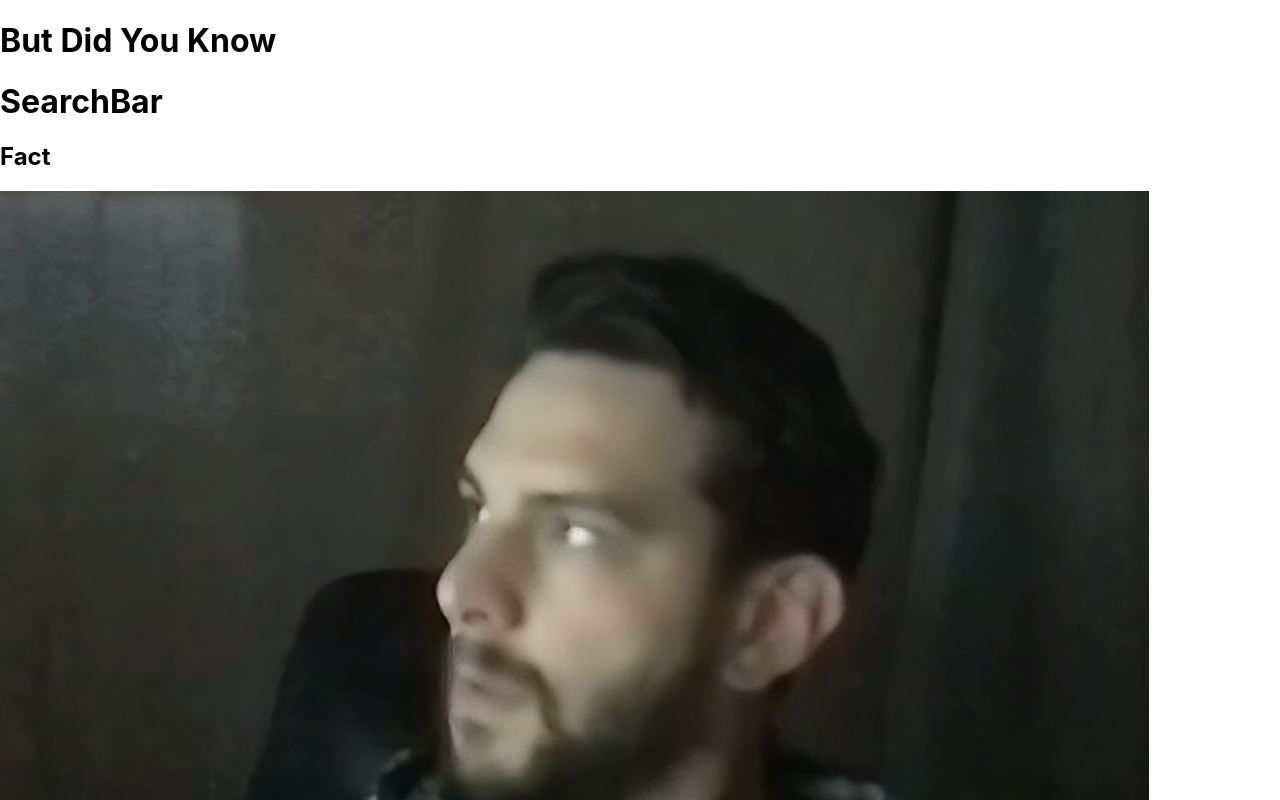
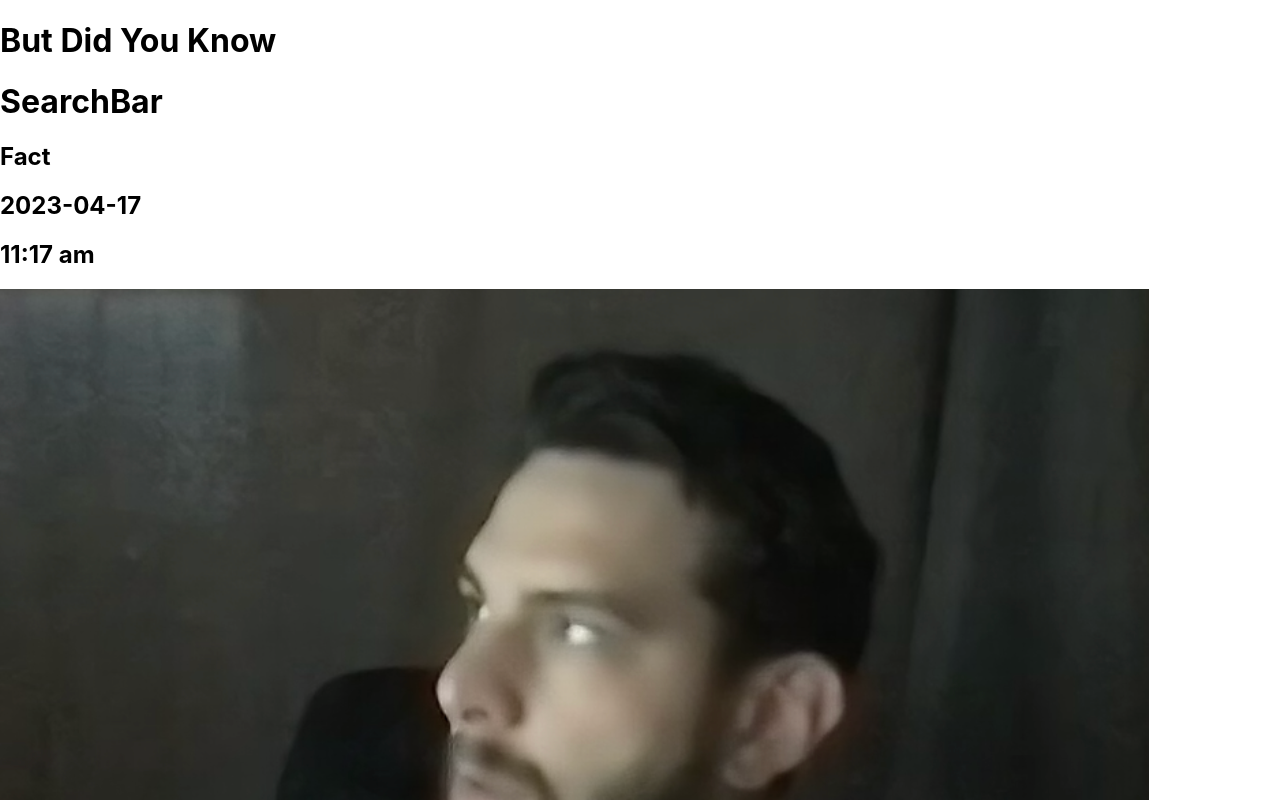
Before and after one commit to AndrewCerveny/ButDidYouKnow, a React (Create React App) app: page / in a window 1280 px wide. Shown: the top 800 px of the page. Built offline with nearby package versions, Linux system fonts and the light colour scheme.

Commit message:
Add date and time

```diff
--- a/src/components/Fact/Fact.js
+++ b/src/components/Fact/Fact.js
@@ -9,6 +9,8 @@ export default function Fact() {
 		<section>
 			<h1>Fact</h1>
 			{console.log(data[0].image)}
+			<h2>{data[randomImageIndex].date}</h2>
+			<h2>{data[randomImageIndex].time}</h2>
 			<img classname='fact-image' src={data[randomImageIndex].image} alt={randomImageIndex}/>
 		</section>
 	)
```
